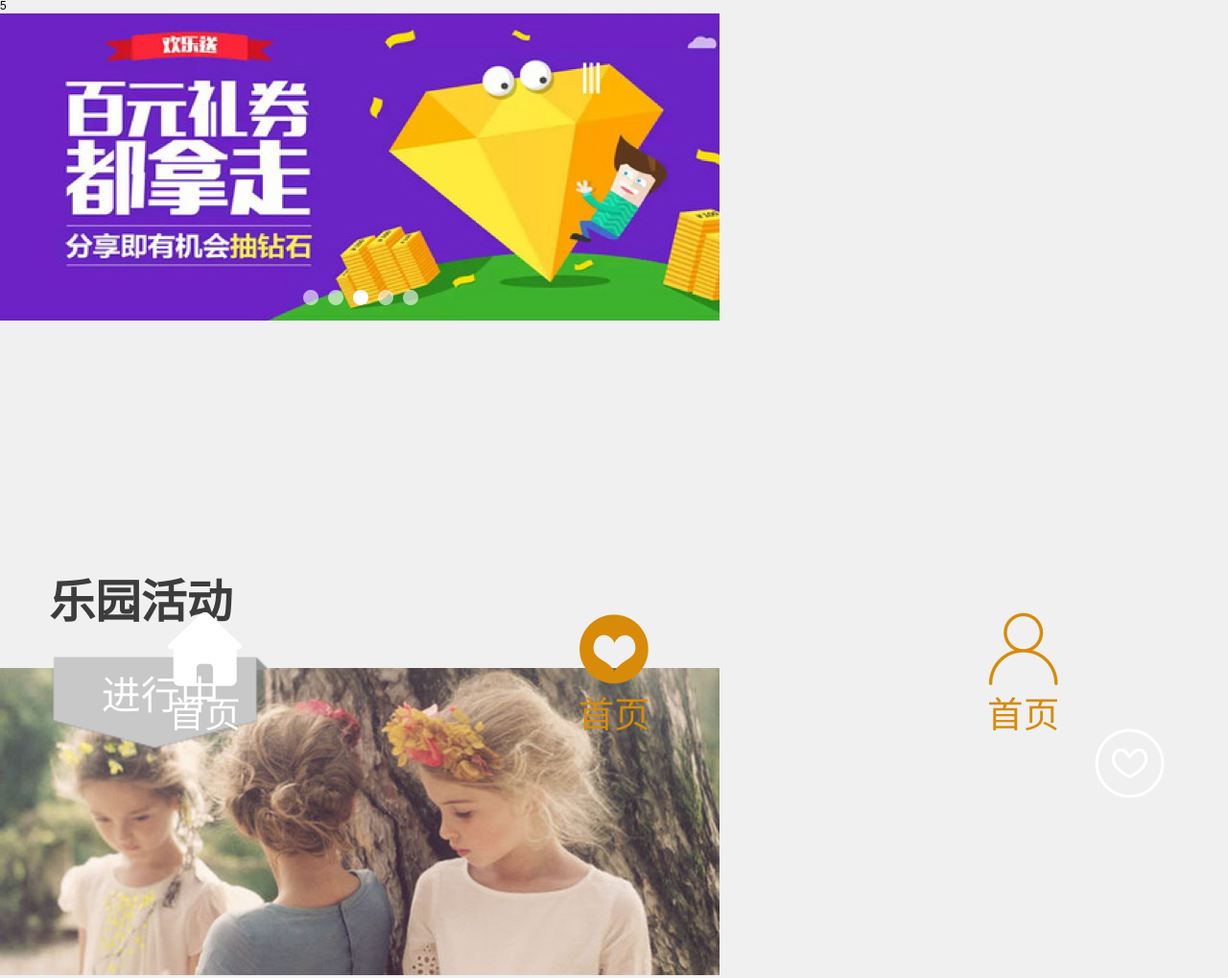
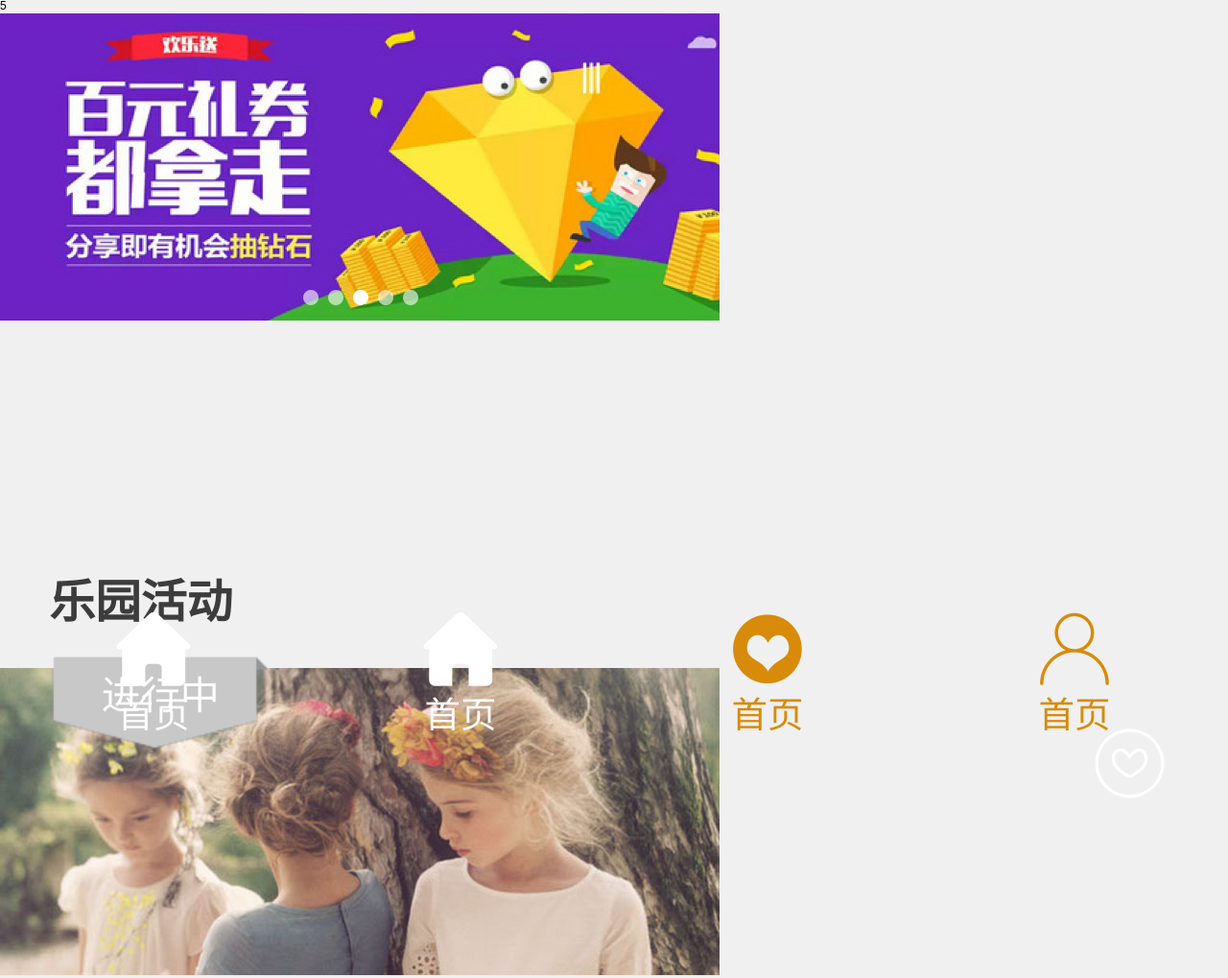
Before and after one commit to yxiyu/project_02, a plain HTML site: page index.html in a window 1280 px wide. Shown: the top 1019 px of the page at 96% size. Drawn offline with Linux system fonts and the light colour scheme.

Commit message:
新增了底部导航

```diff
--- a/index.html
+++ b/index.html
@@ -195,6 +195,10 @@
             <i class="iconfont icon-index-copy"></i>
             <p>首页</p>
         </a>
+        <a href="#" class="current">
+            <i class="iconfont icon-index-copy"></i>
+            <p>首页</p>
+        </a>
         <a href="#">
             <i class="iconfont icon-shoucang"></i>
             <p>首页</p>
```
